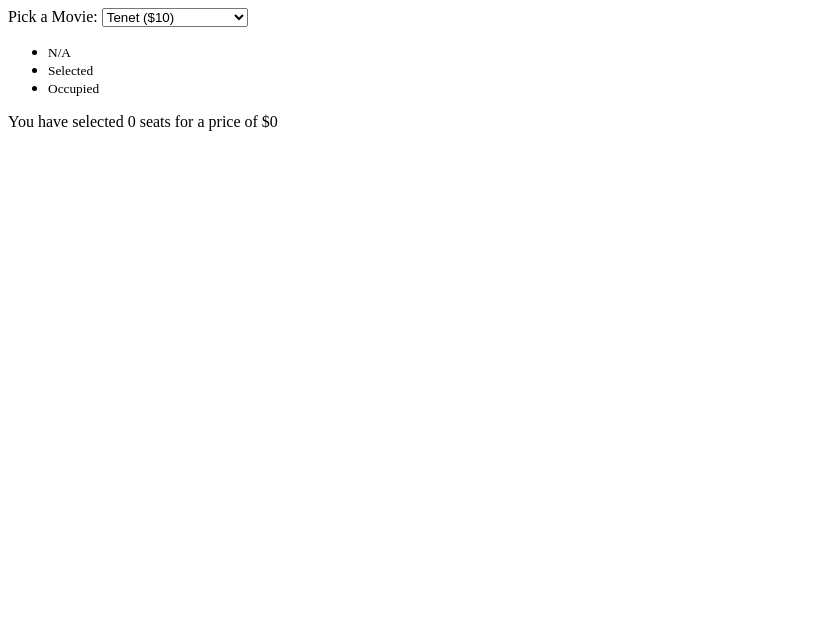
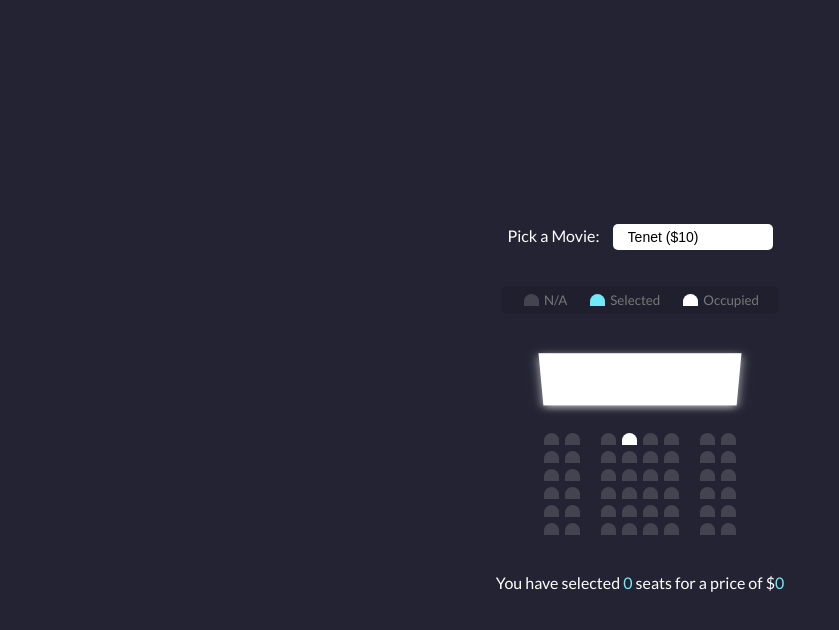
Before and after one commit to avkan1087/vanilla-javascript, a plain HTML site: page movie-seats/index.html in a window 1280 px wide. Shown: the whole page, without its empty margins (0-839 px from the left). Drawn offline with Linux system fonts and the light colour scheme.

Commit message:
adding style

```diff
--- a/movie-seats/index.html
+++ b/movie-seats/index.html
@@ -3,6 +3,7 @@
    <head>
       <meta charset="UTF-8" />
       <meta name="viewport" content="width=device-width, initial-scale=1.0" />
+      <link rel="stylesheet" href="style.css" />
       <title>Movie Seats</title>
    </head>
    <body>
@@ -14,7 +15,6 @@
             <option value="8">The Old Guard ($8)</option>
             <option value="9">What to Watch ($9)</option>
          </select>
-         <script src="script.js"></script>
       </div>
 
       <ul class="showcase">
@@ -102,5 +102,6 @@
             >0</span
          >
       </p>
+      <script src="script.js"></script>
    </body>
 </html>
--- /dev/null
+++ b/movie-seats/style.css
@@ -0,0 +1,103 @@
+@import url("https://fonts.googleapis.com/css2?family=Lato&display=swap");
+
+* {
+   box-sizing: border-box;
+}
+
+body {
+   background-color: #242333;
+   display: flex;
+   flex-direction: column;
+   color: #fff;
+   align-items: center;
+   justify-content: center;
+   height: 100vh;
+   font-family: "Lato", sans-serif;
+   margin: 0;
+}
+
+.movie-container {
+   margin: 20px 0;
+}
+
+.movie-container select {
+   background-color: #fff;
+   border: 0;
+   border-radius: 5px;
+   font-size: 14px;
+   margin-left: 10px;
+   padding: 5px 15px;
+   -moz-appearance: none;
+   -webkit-appearance: none;
+   appearance: none;
+}
+.container {
+   perspective: 1000px;
+   margin-bottom: 30px;
+}
+.seat {
+   background-color: #444451;
+   height: 12px;
+   width: 15px;
+   margin: 3px;
+   border-top-left-radius: 10px;
+   border-top-right-radius: 10px;
+}
+.seat.selected {
+   background-color: #6feaf6;
+}
+.seat.occupied {
+   background-color: #fff;
+}
+.seat:nth-of-type(2) {
+   margin-right: 18px;
+}
+.seat:nth-last-of-type(2) {
+   margin-left: 18px;
+}
+.seat:not(.occupied):hover {
+   cursor: pointer;
+   transform: scale(1.2);
+}
+.showcase .seat:not(.occupied):hover {
+   cursor: default;
+   transform: scale(1);
+}
+
+.showcase {
+   background: rgba(0, 0, 0, 0.1);
+   padding: 5px 10px;
+   border-radius: 5px;
+   color: #777;
+   list-style-type: none;
+   display: flex;
+   justify-content: space-between;
+}
+
+.showcase li {
+   display: flex;
+   align-items: center;
+   justify-content: center;
+   margin: 0 10px;
+}
+.showcase li small {
+   margin-left: 2px;
+}
+
+.row {
+   display: flex;
+}
+.screen {
+   background-color: #fff;
+   height: 70px;
+   width: 100%;
+   margin: 15px 0;
+   transform: rotateX(-45deg);
+   box-shadow: 0 3px 10px rgba(255, 255, 255, 0.7);
+}
+p.text {
+   margin: 5px 0;
+}
+p.text span {
+   color: #6feaf6;
+}
```
